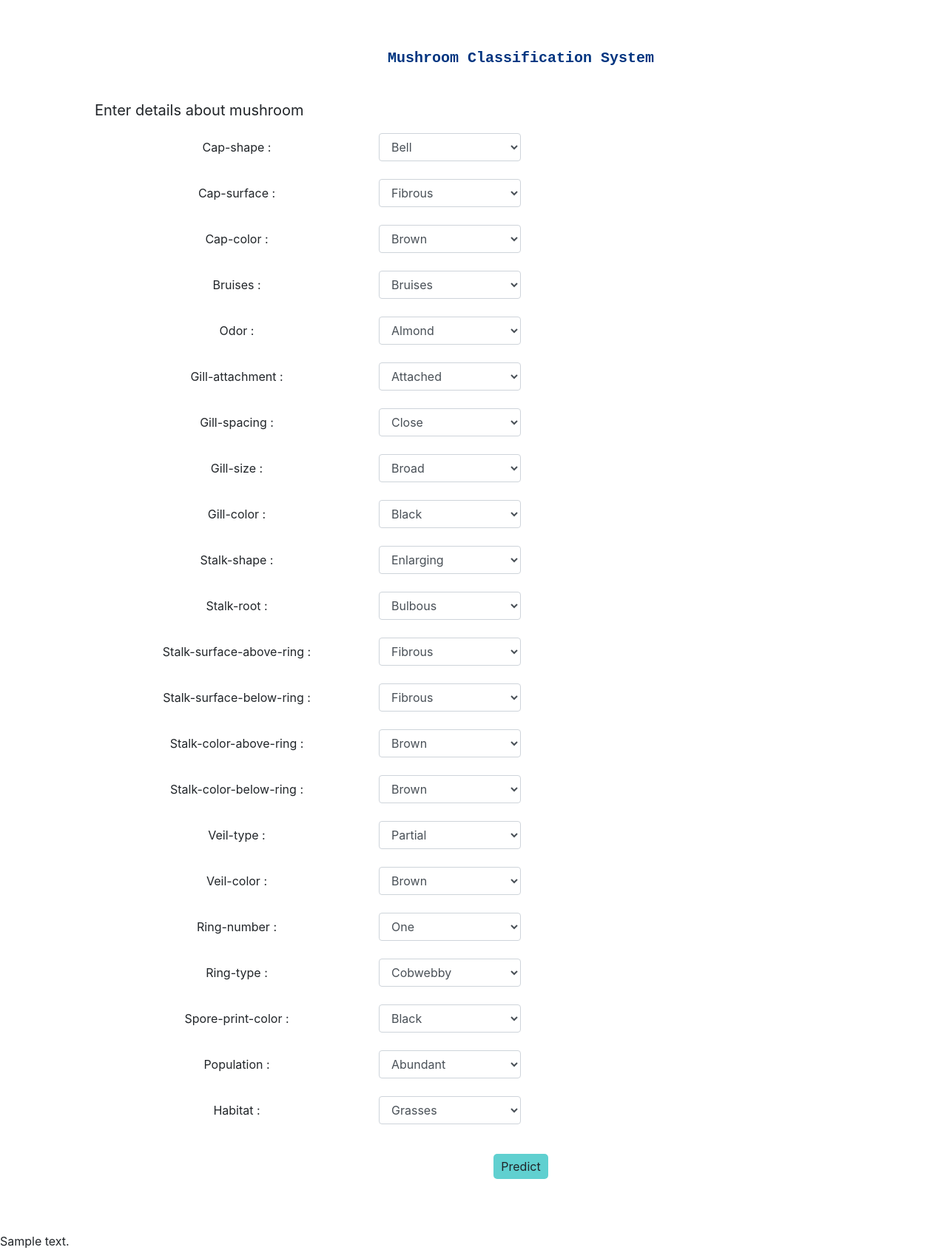
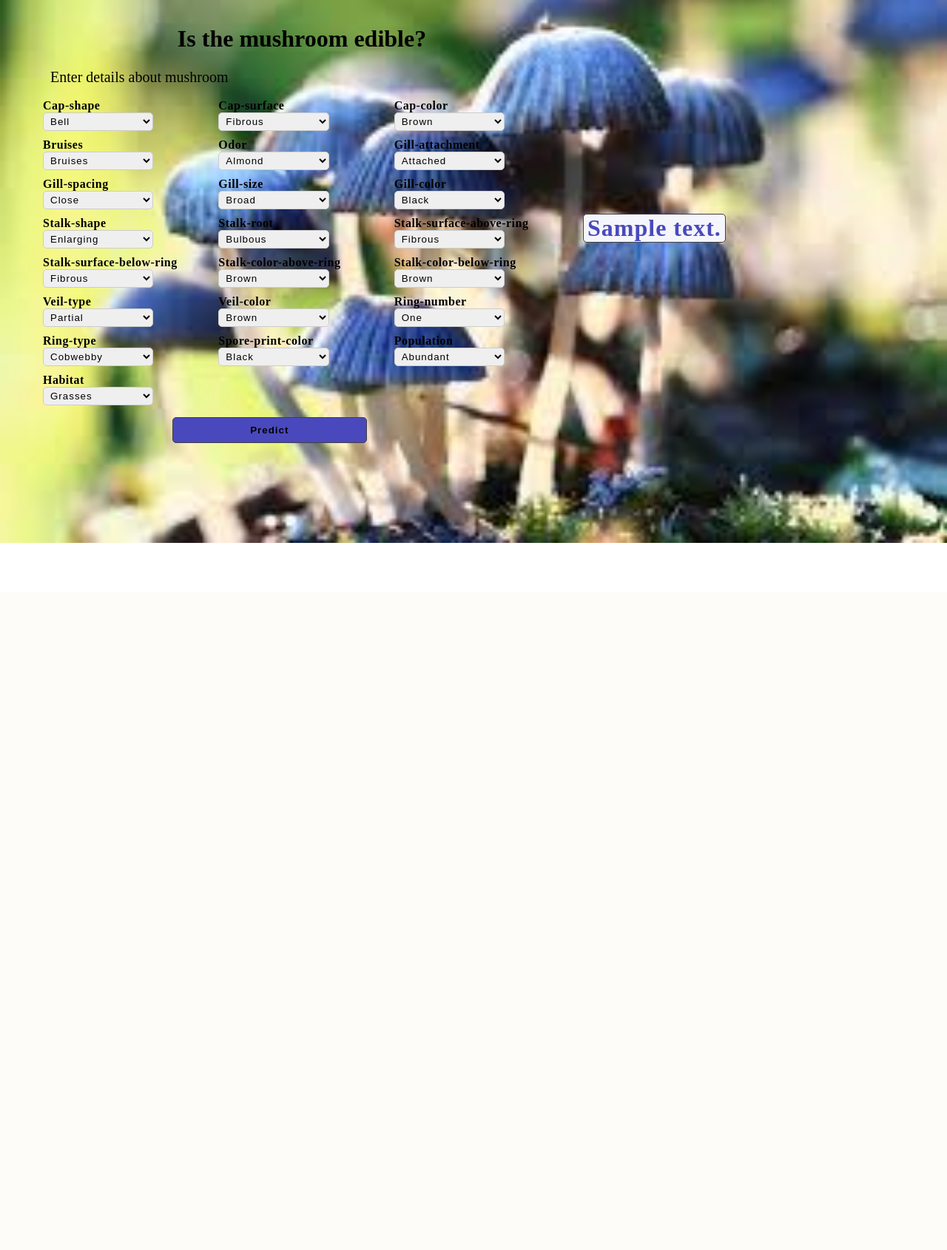
Before and after one commit to nupurmis/Mushroom-Classification, a Flask app: template Templates/home.html in a window 1280 px wide. Shown: the whole page at 74% size. After the commit the page ends 734 px from the top, so only its background shows below. Run offline with Flask 2, Linux system fonts and the light colour scheme; the template is opened without the code that fills it: most values are stand-ins (such as "Sample title", 1, 10 or a date in 2020); parts of the project's set-up code (start-up, migrations or seed data) failed here and were passed over.

Commit message:
Updated UI

```diff
--- a/Templates/home.html
+++ b/Templates/home.html
@@ -1,106 +1,19 @@
-
 <!DOCTYPE html>
-<html lang="en">
-
+<html>
 <head>
-	<meta charset="UTF-8">
-
-	<title>mushroom prediction </title>
-
-  <style>
-    .home{
-      text-align: center;
-      margin: 10px;
-    }
-    .title{
-      font-weight: bold;
-      font-size: 20px;
-      color: rgb(0, 53, 128);
-      margin-bottom: 40px;
-      text-align: center;
-      font-family: 'Courier New', Courier, monospace;
-    }
-    .wrapper{
-      margin-left: 10%;
-      margin-top:5%;
-    }
-    .submit{
-      margin-top: 40px;
-      text-align: center;
-
-    }
-    .submit input{
-      background-color: rgb(96, 208, 208);
-      border: none;
-      border-radius: 5px;
-      padding: 5px;
-      padding-right: 10px;
-      padding-left: 10px;
-    }
-    .link{
-        text-align: center;
-      }
-    .link :hover{
-      background-color: #dcb47d;
-      border-radius: 5px;
-      transition: 0.3s ease;
-      }
-    .link button{
-          background-color: rgb(96, 208, 208);
-          border: none;
-          padding: 5px;
-          border-radius: 5px;
-      }
-    li{
-      list-style: none;
-      }
-
-    .navbar1 {
-      display: flex;
-      align-items: center;
-      justify-content: space-between;
-      padding: 8px;
-      background-color: rgb(96, 208, 208);
-      border-radius: 5px;
-      color: #fff;
-    }
-    .menu1{
-      display: flex;
-      gap: 1em;
-      font-size: 18px;
-      }
-    .menu1 li:hover {
-      background-color: #dcb47d;
-      border-radius: 5px;
-      transition: 0.3s ease;
-      }
-    .menu1 li{
-      padding: 5px 14px;
-      }
-    .navbar1 li a{
-      text-decoration: none;
-    }
-  </style>
+    <title>Mushroom prediction </title>
+    <link rel="stylesheet" href="/static/style.css" type="text/css">
 </head>
-<body >
-  <!--<div class="navbar1 home">
-  <div class="menu1">
-    <li><a href="/home">Home</a></li>
-    <li><a href="/predict">Predict</a></li>
-    <li><a href="/about">About</a></li>
-  </div>
-</div-->
-
-<link rel="stylesheet" href="https://cdn.jsdelivr.net/npm/bootstrap@4.3.1/dist/css/bootstrap.min.css" integrity="sha384-ggOyR0iXCbMQv3Xipma34MD+dH/1fQ784/j6cY/iJTQUOhcWr7x9JvoRxT2MZw1T" crossorigin="anonymous">
-
-<div class="wrapper" >
-    <div class="title">  Mushroom Classification System </div>
-    <p style="font-size: 20px"> Enter details about mushroom</details></p>
-    <form  class="form" action= "{{ url_for('predict')}}" method="POST" >
-
-      <div class="form-inline">
-        <label  class="form col-4">Cap-shape : </label>
-        <select class="form-control col-2" name="cap-shape">
+<body>
+<div class="main">
+    <div class="form">
+        <h1>Is the mushroom edible?</h1>
+        <div class="title">Enter details about mushroom</div><br>
+        <form  id="form" action= "{{ url_for('predict')}}" method="POST" >
+        <div class="user-details">
+            <div class="input">
+            <label class="input-name">Cap-shape</label>
+            <select name="cap-shape">
                 <option value="b">Bell</option>
                 <option value="c">Conical</option>
                 <option value="x">Convex</option>
@@ -110,11 +23,12 @@
             </select>
             </div>
 
+            <br><br>
+
+            <div class="input">
+            <label class="input-name">Cap-surface</label>
             <br>
-
-      <div class="form-inline">
-        <label class="form col-4">Cap-surface : </label>
-          <select class="form-control col-2" name="cap-surface">
+            <select name="cap-surface">
                 <option value="f">Fibrous</option>
                 <option value="g">Grooves</option>
                 <option value="y">Scaly</option>
@@ -122,11 +36,12 @@
             </select>
             </div>
 
+            <br><br>
+
+            <div class="input">
+            <label class="input-name">Cap-color</label>
             <br>
-
-      <div class="form-inline">
-        <label  class="form col-4">Cap-color : </label>
-        <select class="form-control col-2" name="cap-color">
+            <select name="cap-color">
                 <option value="n">Brown</option>
                 <option value="b">Buff</option>
                 <option value="c">Cinnamon</option>
@@ -140,19 +55,23 @@
             </select>
             </div>
 
+            <br><br>
+
+            <div class="input">
+            <label class="input-name">Bruises</label>
             <br>
-      <div class="form-inline">
-      <label  class="form col-4">Bruises : </label>
-      <select class="form-control col-2" name="bruises">
+            <select name="bruises">
                 <option value="t">Bruises</option>
                 <option value="f">No</option>
             </select>
             </div>
 
+            <br><br>
+
+            <div class="input">
+            <label class="input-name">Odor</label>
             <br>
-      <div class="form-inline">
-      <label  class="form col-4">Odor : </label>
-      <select class="form-control col-2" name="odor">
+            <select name="odor">
                 <option value="a">Almond</option>
                 <option value="l">Anisel</option>
                 <option value="c">Creosote</option>
@@ -165,10 +84,12 @@
             </select>
             </div>
 
+            <br><br>
+
+            <div class="input">
+            <label class="input-name">Gill-attachment</label>
             <br>
-      <div class="form-inline">
-      <label  class="form col-4">Gill-attachment : </label>
-      <select class="form-control col-2" name="gill-attachment">
+            <select name="gill-attachment">
                 <option value="a">Attached</option>
                 <option value="d">Descending</option>
                 <option value="f">Free</option>
@@ -176,29 +97,35 @@
             </select>
             </div>
 
+            <br><br>
+
+            <div class="input">
+            <label class="input-name">Gill-spacing</label>
             <br>
-      <div class="form-inline">
-      <label  class="form col-4">Gill-spacing : </label>
-      <select class="form-control col-2" name="gill-spacing">
+            <select name="gill-spacing">
                 <option value="c">Close</option>
                 <option value="w">Crowded</option>
                 <option value="d">Distant</option>
             </select>
             </div>
 
+            <br><br>
+
+            <div class="input">
+            <label class="input-name">Gill-size</label>
             <br>
-      <div class="form-inline">
-      <label  class="form col-4">Gill-size : </label>
-      <select class="form-control col-2" name="gill-size">
+            <select name="gill-size">
                 <option value="b">Broad</option>
                 <option value="n">Narrow</option>
             </select>
             </div>
 
+            <br><br>
+
+            <div class="input">
+            <label class="input-name">Gill-color</label>
             <br>
-      <div class="form-inline">
-      <label  class="form col-4">Gill-color : </label>
-      <select class="form-control col-2" name="gill-color">
+            <select name="gill-color">
                 <option value="k">Black</option>
                 <option value="n">Brown</option>
                 <option value="b">Buff</option>
@@ -214,19 +141,23 @@
             </select>
             </div>
 
+            <br><br>
+
+            <div class="input">
+            <label class="input-name">Stalk-shape</label>
             <br>
-      <div class="form-inline">
-      <label  class="form col-4">Stalk-shape : </label>
-      <select class="form-control col-2" name="stalk-shape">
+            <select name="stalk-shape">
                 <option value="e">Enlarging</option>
                 <option value="t">Tapering</option>
             </select>
             </div>
 
+            <br><br>
+
+            <div class="input">
+            <label class="input-name">Stalk-root</label>
             <br>
-      <div class="form-inline">
-      <label  class="form col-4">Stalk-root : </label>
-      <select class="form-control col-2" name="stalk-root">
+            <select name="stalk-root">
                 <option value="b">Bulbous</option>
                 <option value="c">Club</option>
                 <option value="u">Cup</option>
@@ -237,10 +168,12 @@
             </select>
             </div>
 
+            <br><br>
+
+            <div class="input">
+            <label class="input-name">Stalk-surface-above-ring</label>
             <br>
-      <div class="form-inline">
-      <label  class="form col-4">Stalk-surface-above-ring : </label>
-      <select class="form-control col-2" name="stalk-surface-above-ring">
+            <select name="stalk-surface-above-ring">
                 <option value="f">Fibrous</option>
                 <option value="y">Scaly</option>
                 <option value="k">Silky</option>
@@ -248,10 +181,12 @@
             </select>
             </div>
 
+            <br><br>
+
+            <div class="input">
+            <label class="input-name">Stalk-surface-below-ring</label>
             <br>
-      <div class="form-inline">
-      <label  class="form col-4">Stalk-surface-below-ring : </label>
-      <select class="form-control col-2" name="stalk-surface-below-ring">
+            <select name="stalk-surface-below-ring">
                 <option value="f">Fibrous</option>
                 <option value="y">Scaly</option>
                 <option value="k">Silky</option>
@@ -259,10 +194,12 @@
             </select>
             </div>
 
+            <br><br>
+
+            <div class="input">
+            <label class="input-name">Stalk-color-above-ring</label>
             <br>
-      <div class="form-inline">
-      <label  class="form col-4">Stalk-color-above-ring : </label>
-      <select class="form-control col-2" name="stalk-color-above-ring">
+            <select name="stalk-color-above-ring">
                 <option value="n">Brown</option>
                 <option value="b">Buff</option>
                 <option value="c">Cinnamon</option>
@@ -275,10 +212,12 @@
             </select>
             </div>
 
+            <br><br>
+
+            <div class="input">
+            <label class="input-name">Stalk-color-below-ring</label>
             <br>
-      <div class="form-inline">
-      <label  class="form col-4">Stalk-color-below-ring : </label>
-      <select class="form-control col-2" name="stalk-color-below-ring">
+            <select name="stalk-color-below-ring">
                 <option value="n">Brown</option>
                 <option value="b">Buff</option>
                 <option value="c">Cinnamon</option>
@@ -291,39 +230,48 @@
             </select>
             </div>
 
+            <br><br>
+
+            <div class="input">
+            <label class="input-name">Veil-type</label>
             <br>
-      <div class="form-inline">
-      <label  class="form col-4">Veil-type : </label>
-      <select class="form-control col-2" name="veil-type">
+            <select name="veil-type">
                 <option value="p">Partial</option>
                 <option value="u">Universal</option>
             </select>
             </div>
 
+            <br><br>
+
+            <div class="input">
+            <label class="input-name">Veil-color</label>
             <br>
-      <div class="form-inline">
-      <label  class="form col-4">Veil-color : </label>
-      <select class="form-control col-2" name="veil-color">
+            <select name="veil-color">
                 <option value="n">Brown</option>
                 <option value="o">Orange</option>
                 <option value="w">White</option>
                 <option value="y">Yellow</option>
             </select>
             </div>
+
+            <br><br>
+
+            <div class="input">
+            <label class="input-name">Ring-number</label>
             <br>
-      <div class="form-inline">
-      <label  class="form col-4">Ring-number : </label>
-      <select class="form-control col-2" name="ring-number">
+            <select name="ring-number">
                 <option value="o">One</option>
                 <option value="t">Two</option>
                 <option value="n">None</option>
             </select>
             </div>
 
+            <br><br>
+
+            <div class="input">
+            <label class="input-name">Ring-type</label>
             <br>
-      <div class="form-inline">
-      <label  class="form col-4">Ring-type : </label>
-      <select class="form-control col-2" name="ring-type">
+            <select name="ring-type">
                 <option value="c">Cobwebby</option>
                 <option value="e">Evanescent</option>
                 <option value="f">Flaring</option>
@@ -335,10 +283,12 @@
             </select>
             </div>
 
+            <br><br>
+
+            <div class="input">
+            <label class="input-name">Spore-print-color</label>
             <br>
-      <div class="form-inline">
-      <label  class="form col-4">Spore-print-color : </label>
-      <select class="form-control col-2" name="spore-print-color">
+            <select name="spore-print-color">
                 <option value="k">Black</option>
                 <option value="n">Brown</option>
                 <option value="b">Buff</option>
@@ -351,24 +301,27 @@
             </select>
             </div>
 
+            <br><br>
+
+            <div class="input">
+            <label class="input-name">Population</label>
             <br>
-      <div class="form-inline">
-      <label  class="form col-4">Population : </label>
-      <select class="form-control col-2" name="population">
+            <select name="population">
                 <option value="a">Abundant</option>
                 <option value="c">Clustered</option>
                 <option value="n">Numerous</option>
                 <option value="s">Scattered</option>
                 <option value="v">Several</option>
                 <option value="y">Solitary</option>
-
             </select>
             </div>
 
+            <br><br>
+
+            <div class="input">
+            <label class="input-name">Habitat</label>
             <br>
-      <div class="form-inline">
-      <label  class="form col-4">Habitat : </label>
-      <select class="form-control col-2" name="habitat">
+            <select name="habitat">
                 <option value="g">Grasses</option>
                 <option value="l">Leaves</option>
                 <option value="m">Meadows</option>
@@ -379,18 +332,17 @@
             </select>
             </div>
 
+            <br><br><br>
+        </div>
 
-
-      <div class="submit link">
-        <input type="submit" value="Predict" class="btn">
+        <div class="button">
+        <input type="submit" value="Predict">
+        </div>
+        </form>
     </div>
 </div>
-</form>
-<br>
-<br>
-<br>
+<div class="prediction" style="color: rgb(73, 73, 189); font-weight: bold; font-size: xx-large; letter-spacing: 1px;border: 1px solid #453f3f;background-color:rgb(245, 245, 252);border-radius: 5px; margin: 5; padding-left: 5px; padding-right: 5px;">
+    {{prediction_text}}
 </div>
-
-{{prediction_text}}
 </body>
 </html>
--- a/app.py
+++ b/app.py
@@ -10,7 +10,7 @@ from flask import Flask, request, app, jsonify, url_for, render_template
 import numpy as np
 import pandas as pd
 
-app = Flask(__name__)
+app = Flask(__name__, template_folder='Templates', static_folder='static')
 #Load the model
 model = pickle.load(open('model.pkl','rb'))
 enc = pickle.load(open('encoding.pkl','rb'))
--- /dev/null
+++ b/static/style.css
@@ -0,0 +1,66 @@
+*{
+    margin: 10;
+    padding: 5;
+}
+h1{
+    text-align: center;
+}
+body{
+    background: url(bkgnd-img.jpg);
+    background-size: cover;
+    background-repeat: no-repeat;
+    display: flex;
+    justify-content: left;
+    align-items: center;
+    background-position: center;
+}
+.main .form{
+    max-width: 700px;
+    width: 100%;
+    padding: 5px 30px;
+    border-radius: 5px;
+    padding-left: 50px;
+}
+.main .form .title{
+    font-size: 20px ;
+    font-weight: 500;
+    position: relative;
+    padding-left: 10px;
+}
+.main form .user-details{
+    display: flex;
+    flex-wrap: wrap;
+    justify-content: space-between;
+}
+form .user-details .input{
+    width: calc(100% / 3 - 20px);
+    font-weight: bold;
+    letter-spacing: 0.5px;
+}
+.user-details .input select{
+    height: 25px;
+    width: 70%;
+    margin-bottom: 10px;
+    border-radius: 5px;
+    border: 1px solid #ccc;
+    padding-left: 5px;
+    letter-spacing: 1px;
+}
+form .button{
+    height: 35px;
+    margin: 5px 0;
+    padding-left: 25%;
+}
+form .button input{
+    height: 100%;
+    width: 50%;
+    outline: none;
+    font-weight: bold;
+    background-color:rgb(73, 73, 189);
+    border-radius: 5px;
+    border: 1px solid #453f3f;
+    letter-spacing: 1px;
+}
+form .button input:hover{
+    background-color:rgb(162, 162, 180);
+}
```
Also changed, not shown: static/bkgnd-img.jpg (added). Lines whose indentation alone changed are shown as unchanged.
